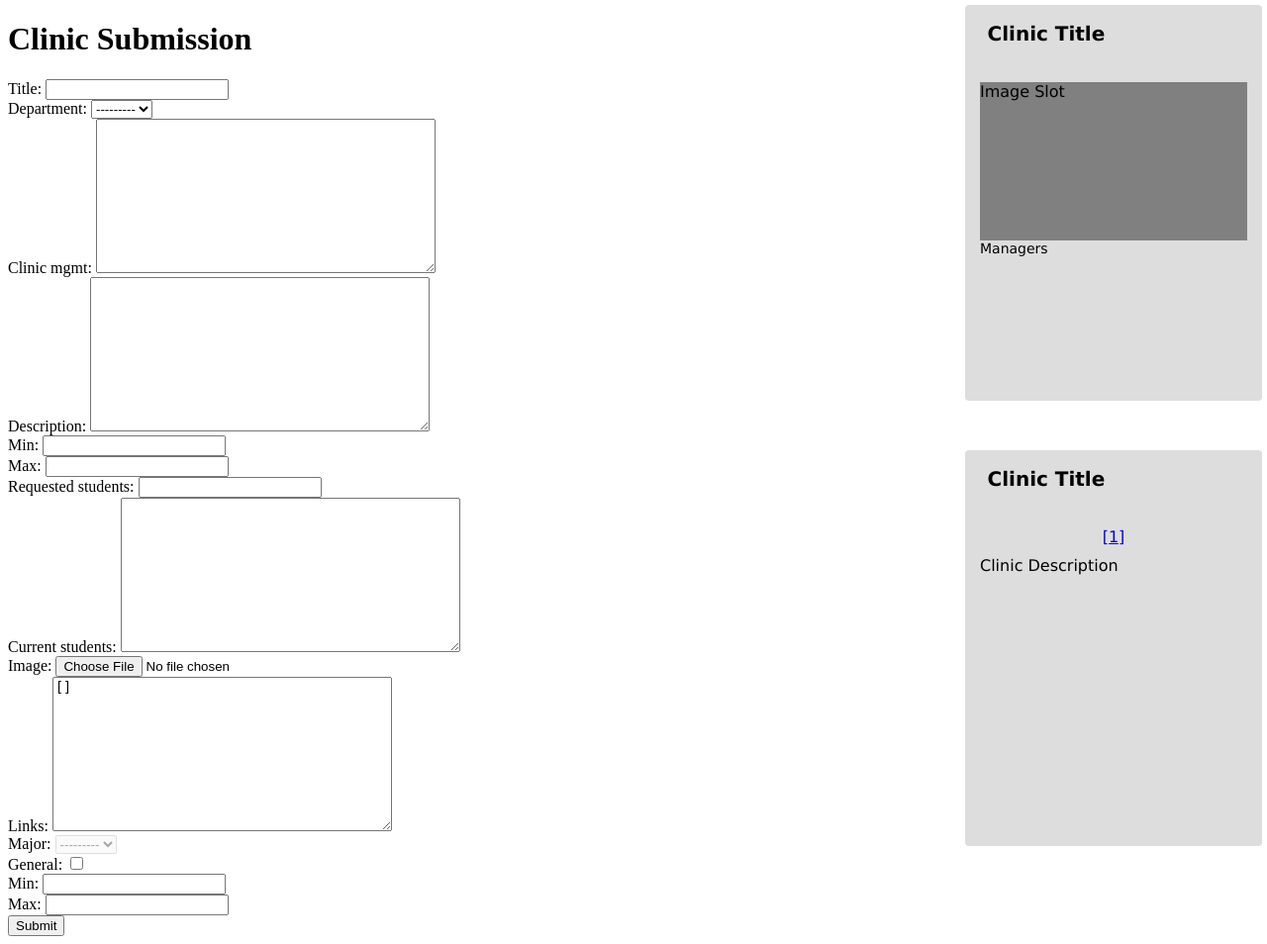
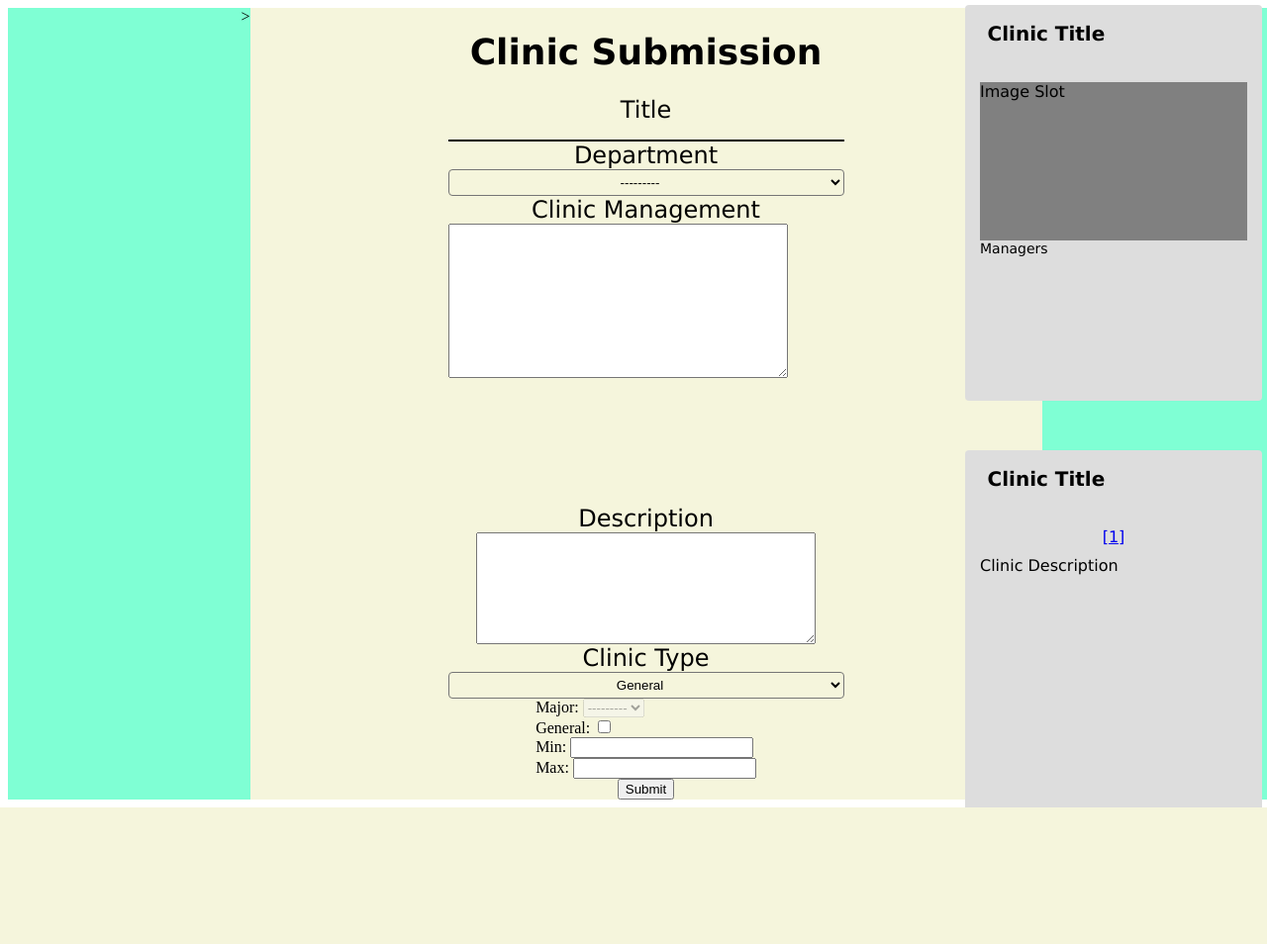
Before and after one commit to ebradley0/ClinicSort, a Django app: page /clinicsubmission/ in a window 1280 px wide. Shown: the whole page at 99% size. After the commit the page ends 816 px from the top, so only its background shows below. Run offline with Django 5.2, Linux system fonts and the light colour scheme; data that the repository does not hold is empty; parts of the project's set-up code (start-up, migrations or seed data) failed here and were passed over.

Commit message:
Configured Clinic submission to be both more presentable and set up to hide clinic requests for general clinic. JS still needs implementation.

```diff
--- a/ClinicMatchApp/forms.py
+++ b/ClinicMatchApp/forms.py
@@ -1,5 +1,5 @@
 from django import forms
-from django.forms import ModelForm, inlineformset_factory, modelformset_factory
+from django.forms import ModelForm, inlineformset_factory
 from .models import Student, Major, Clinic, Professor, Review, ClinicNumberHandler
 
 
@@ -11,6 +11,8 @@ class ClinicForm(forms.ModelForm):
     class Meta:
         model = Clinic
         fields = '__all__' #Use all fields from the model
+
+
 
 
 #Creating a basic form template to be sued by ClinicNumberHandler. These will be used by a formset to store them all together
--- a/ClinicMatchApp/models.py
+++ b/ClinicMatchApp/models.py
@@ -39,6 +39,7 @@ class Clinic(models.Model):
     current_students = SortedManyToManyField('Student', related_name="current_students_in_clinic", null=True, blank=True) #Connects to student objects
     image = models.FileField(null=True, blank=True, upload_to="clinicImages/")
     links = models.JSONField(default=list, blank=True, null=True)
+
     def __init__(self, *args, **kwargs):
         super(Clinic, self).__init__(*args, **kwargs)
         #Create a major field for each major in the database using ClinicNumberHandler
@@ -97,7 +98,7 @@ class Student(models.Model):
     assigned_clinic = models.ForeignKey(Clinic, on_delete=models.CASCADE, related_name='Assigned_Output', null=True, blank=True)
     initial_assignment = models.ForeignKey(Clinic, on_delete=models.CASCADE, related_name='Initial_Assignments', null=True, blank=True)
     alternative_major = models.BooleanField(default=False) #Used to handle majors like MET/EET who's students are treated as a different major but need to be differentiated in the database
-
+    link = models.CharField(blank=False, null=True)
     def __str__(self):
         return f"{self.first_name} {self.last_name} ({self.major})"
 
--- /dev/null
+++ b/ClinicMatchApp/static/css/clinic_submit.css
@@ -0,0 +1,124 @@
+    .front {
+        position:fixed;
+        top: 0px;
+        right: 0px;
+    }
+    .back {
+        position:fixed;
+        top: 450px;
+        right: 0px;
+    }
+
+.body {
+
+ margin: 0px;
+ gap: 0px;
+ padding: 0px;
+  font-family: Verdana, Geneva, Tahoma, sans-serif;
+  overflow: hidden;
+}
+
+.preview-cards {
+  display: flex;
+  margin: 0px;
+  font-family: Verdana, Geneva, Tahoma, sans-serif;
+  flex-direction: row;
+  justify-content: space-between;
+  align-items: flex-start;
+  overflow-y: auto;
+
+}
+
+.clinic-mgmt-container{
+    height: 400px;
+    width: 400px;
+    overflow-y: auto;
+}
+
+.submission-form-container{
+    display: flex;
+    width: 100vw;
+    height: 100vh;
+    margin: 0;
+    gap:0px;
+    padding:0px;
+    justify-content: center;
+    background-color: aquamarine;
+}
+.submission-form{
+    display: flex;
+    flex-direction: column;
+    background-color: beige;
+    width:800px;
+    justify-content: center;
+    align-items: center;
+    margin: 0px;
+}
+.submission-form p{
+    margin:0px;
+    font-weight: 450;
+    font-family: Verdana, Geneva, Tahoma, sans-serif;
+    font-size: 24px;
+}
+.title
+{
+    font-weight: 600;
+    font-family: Verdana, Geneva, Tahoma, sans-serif;
+    font-size: 36px;
+
+}
+
+#id_title{
+    border:none;
+    border-bottom: 2px solid #000;
+    padding: 0;
+    font-size: 12px;
+    width: 50%;
+    outline: none;
+    line-height: 16px;
+    background: transparent;
+}
+#id_department{
+      padding: 4px;
+        border-radius: 4px;
+        background: transparent;
+        width: 50%;
+        text-align: center;
+}
+#id_department select{
+      padding: 4px;
+        border-radius: 4px;
+        background: transparent;
+        width: 50%;
+}
+
+.sortedm2m-item {
+    background-color: #e1c10f8a;
+    border: 1px solid #ccc;
+    padding: 3px;
+
+}
+.sortedm2m {
+    background-color: transparent;
+    scale: 150%;
+    padding: 5px;
+    gap: 5px;
+
+}
+
+.sortedm2m-items {
+    list-style: none;
+    padding-left: 0;
+}
+
+
+
+
+
+#clinic_type{
+      padding: 4px;
+        border-radius: 4px;
+        background: transparent;
+        width: 50%;
+        text-align: center;
+}
--- a/ClinicMatchApp/templates/clinicsubmit.html
+++ b/ClinicMatchApp/templates/clinicsubmit.html
@@ -1,56 +1,48 @@
 <!DOCTYPE html>
 <html lang="en">
 {% load static %}
+
 <head>
     <meta charset="UTF-8">
     <meta name="viewport" content="width=device-width, initial-scale=1.0">
     <title>Document</title>
     <link rel="stylesheet" href="{% static 'css/clinic_card.css' %}">
+    <link rel="stylesheet" href="{%static 'css/clinic_submit.css' %}">
+    <link rel="stylesheet" href="{% static 'sortedm2m/sortedm2m.css' %}">
+    <script src="{% static 'js/clinic_submit.js' %}"></script>
 </head>
 
 <style>
-    .front {
-        position:fixed;
-        top: 0px;
-        right: 0px;
-    }
-    .back {
-        position:fixed;
-        top: 450px;
-        right: 0px;
-    }
 
-.body {
-
- margin: 0px;
- gap: 0px;
- padding: 0px;
-  font-family: Verdana, Geneva, Tahoma, sans-serif;
-  overflow: hidden;
-}
-
-.preview-cards {
-  display: flex;
-  margin: 0px;
-  font-family: Verdana, Geneva, Tahoma, sans-serif;
-  flex-direction: row;
-  justify-content: space-between;
-  align-items: flex-start;
-  overflow-y: auto;
-
-}
 </style>
 
 <body>
 
-    <h1>Clinic Submission</h1>
-    <form method="POST">
+
+  <div class="submission-form-container">
+    >
+        <form method="POST" class="submission-form">
             {% csrf_token %}
-
-            {{form}}
+            <h1 class="title">Clinic Submission</h1>
+                <p class="">Title</p>
+                {{form.title}}
+                <p class="">Department</p>
+                {{form.department}}
+                <p>Clinic Management</p>
+                  <div class="clinic-mgmt-container">
+                      {{form.clinic_mgmt}}
+                  </div>
+                <p>Description</p>
+                {{form.description}}
+                <p>Clinic Type</p>
+                <select id="clinic_type">
+                  <option value="general">General</option>
+                  <option value="specific">Specific</option>
+                </select>
 
 
-            <div class="numform-list" id="">
+
+                <div class="numform-list" id="numform-list">
                     {{formset}}
                 </div>
 
@@ -61,6 +53,16 @@
             <button type="submit">Submit</button>
 
         </form>
+
+</div>
+
+
+
+
+
+
+
+    <!--Clinic card preview, dont touch-->
     <div class="preview-cards">
     <div class="item front" style="--clinic-color: #ddd;">
       <div class="itemContents">
--- a/ClinicMatchApp/views.py
+++ b/ClinicMatchApp/views.py
@@ -24,6 +24,10 @@ load_dotenv()
 def login_check(request): #Runs post login. Import
     code = request.session.pop('professor_code', None)
     user = request.user
+    print(user)
+    if user.is_anonymous:
+        print("User is Anonymous")
+        return
     if not user.email: #If the user is manually created then skip this process, this is mostly used for dev and won't be in production
         print("User has no email associated, cannot create Student object.")
         return
@@ -519,12 +523,12 @@ def loadProjectsFromCSV(request):
     for project in projects:
 
         primaryManager = project.manager_last_names[0]
-        primaryManager = re.match(r'^\s*=HYPERLINK\("[^"]*",\s*"([^"]*)"\)\s*$', primaryManager).group(1)
+        primaryManager = re.match(r'^\s*=HYPERLINK\("[^"]*",\s*"([^"]*)"\)\s*$', primaryManager).group(1) #Regex generated via CHATGPT
         primaryManagerEmail = project.email
         links = []
         for link in project.project_url_links:
             print(link)
-            link = re.match(r'=HYPERLINK\(\s*"([^"]+)"\s*,\s*"([^"]+)"\s*\)', link)
+            link = re.match(r'=HYPERLINK\(\s*"([^"]+)"\s*,\s*"([^"]+)"\s*\)', link) #Regex generated via CHATGPT
             if link  != None:
                 link = link.group(1)
                 links.append(link)
```
Also changed, not shown: ClinicMatchApp/migrations/0006_student_link.py (added), ClinicMatchApp/static/js/clinic_submit.js (added). Lines whose indentation alone changed are shown as unchanged.
